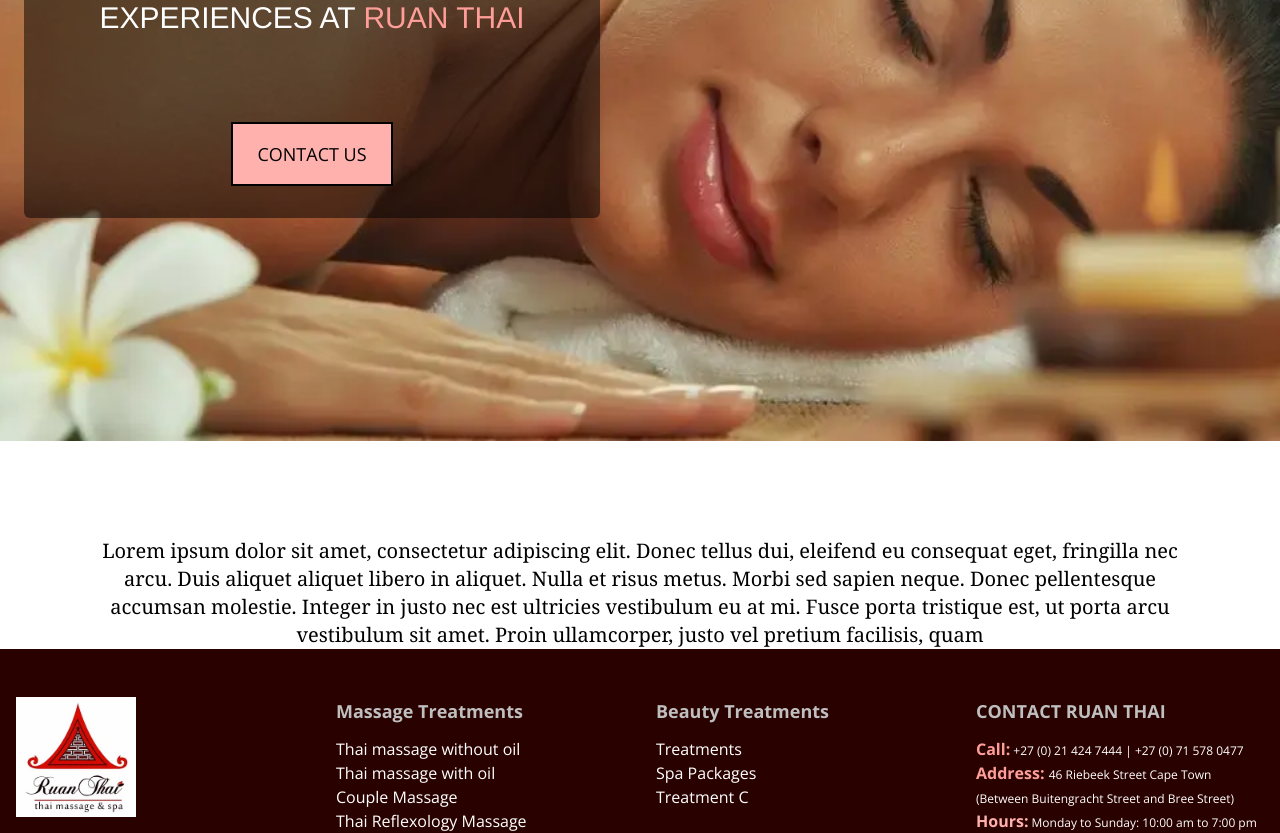
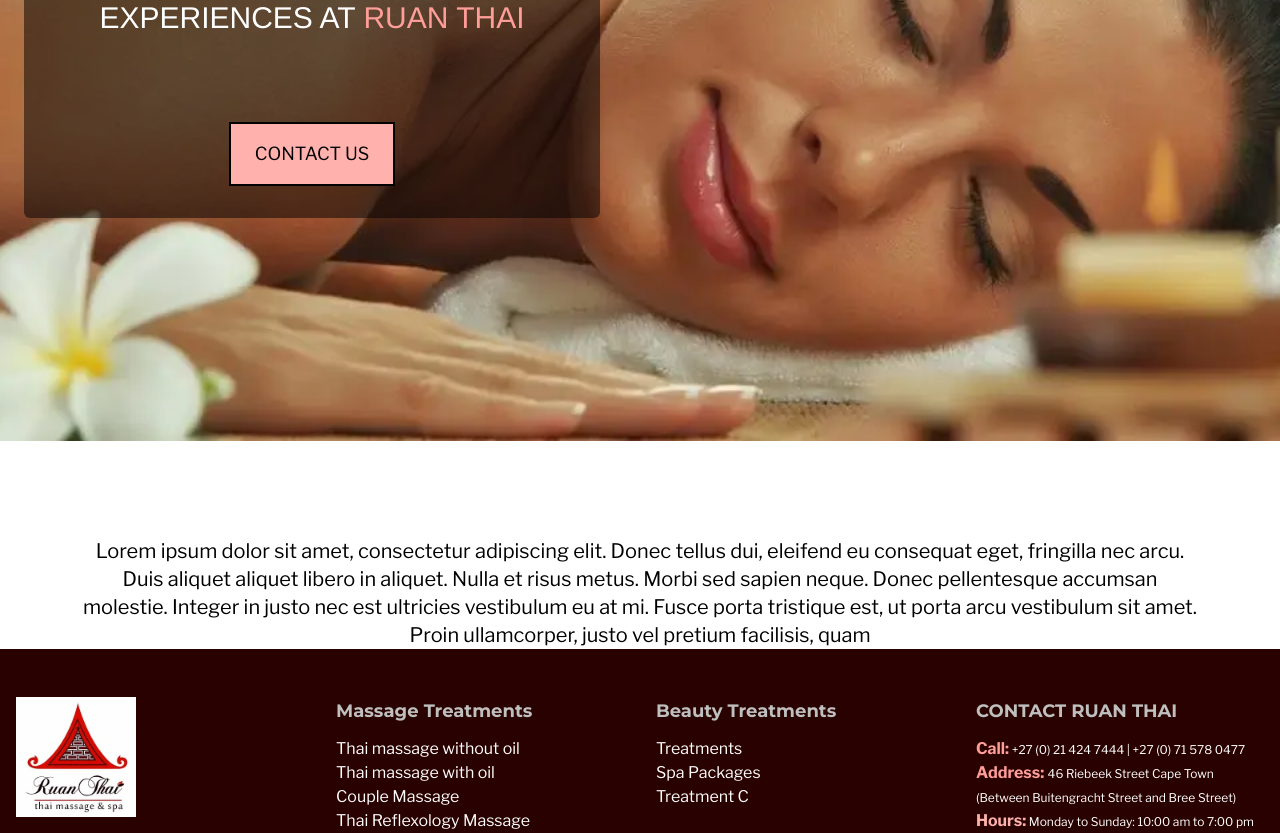
Before and after one commit to AlexJora/thai-massage, a Next.js app: page / in a window 1280 px wide. Shown: the part 480-1313 px from the top of the page. Built offline with nearby package versions, Linux system fonts and the light colour scheme.

Commit message:
changing fonts

```diff
--- a/src/app/globals.css
+++ b/src/app/globals.css
@@ -3,9 +3,10 @@
 @tailwind utilities;
 
 html {
-  font-family: var(--font-open-sans);
+  font-family: var(--font-libre-franklin);
 }
 
-h1 {
-  font-family: var(--font-roboto-mono);
+h1,
+h2 {
+  font-family: var(--font-montserrat);
 }
--- a/src/app/layout.js
+++ b/src/app/layout.js
@@ -2,20 +2,20 @@ import "./globals.css";
 import Navigation from "@/components/Navigation";
 import Header from "@/components/Header";
 import Footer from "@/components/Footer";
+import { Libre_Franklin, Montserrat } from "next/font/google";
 
-import { Open_Sans, Roboto_Mono } from "next/font/google";
-
-const open_sans = Open_Sans({
+const libre_franklin = Libre_Franklin({
   subsets: ["latin"],
   display: "swap",
-  variable: "--font-open-sans",
+  variable: "--font-libre-franklin",
 });
 
-const roboto_mono = Roboto_Mono({
+const montserrat = Montserrat({
   subsets: ["latin"],
   display: "swap",
-  variable: "--font-roboto-mono",
+  variable: "--font-montserrat",
 });
+
 export const metadata = {
   title: "Create Next App",
   description: "Generated by create next app",
@@ -23,7 +23,10 @@ export const metadata = {
 
 export default function RootLayout({ children }) {
   return (
-    <html lang="en" className={`${open_sans.variable} ${roboto_mono.variable}`}>
+    <html
+      lang="en"
+      className={`${libre_franklin.variable} ${montserrat.variable}`}
+    >
       <body>
         <Header />
         <Navigation />
--- a/src/app/page.js
+++ b/src/app/page.js
@@ -6,7 +6,7 @@ export default function Home() {
       <HeroHome />
       {/* TEXT */}
       <div className="text-center">
-        <p className="px-20 pt-24 font-serif text-xl text-black">
+        <p className="px-20 pt-24 text-xl text-black">
           Lorem ipsum dolor sit amet, consectetur adipiscing elit. Donec tellus
           dui, eleifend eu consequat eget, fringilla nec arcu. Duis aliquet
           aliquet libero in aliquet. Nulla et risus metus. Morbi sed sapien
```
